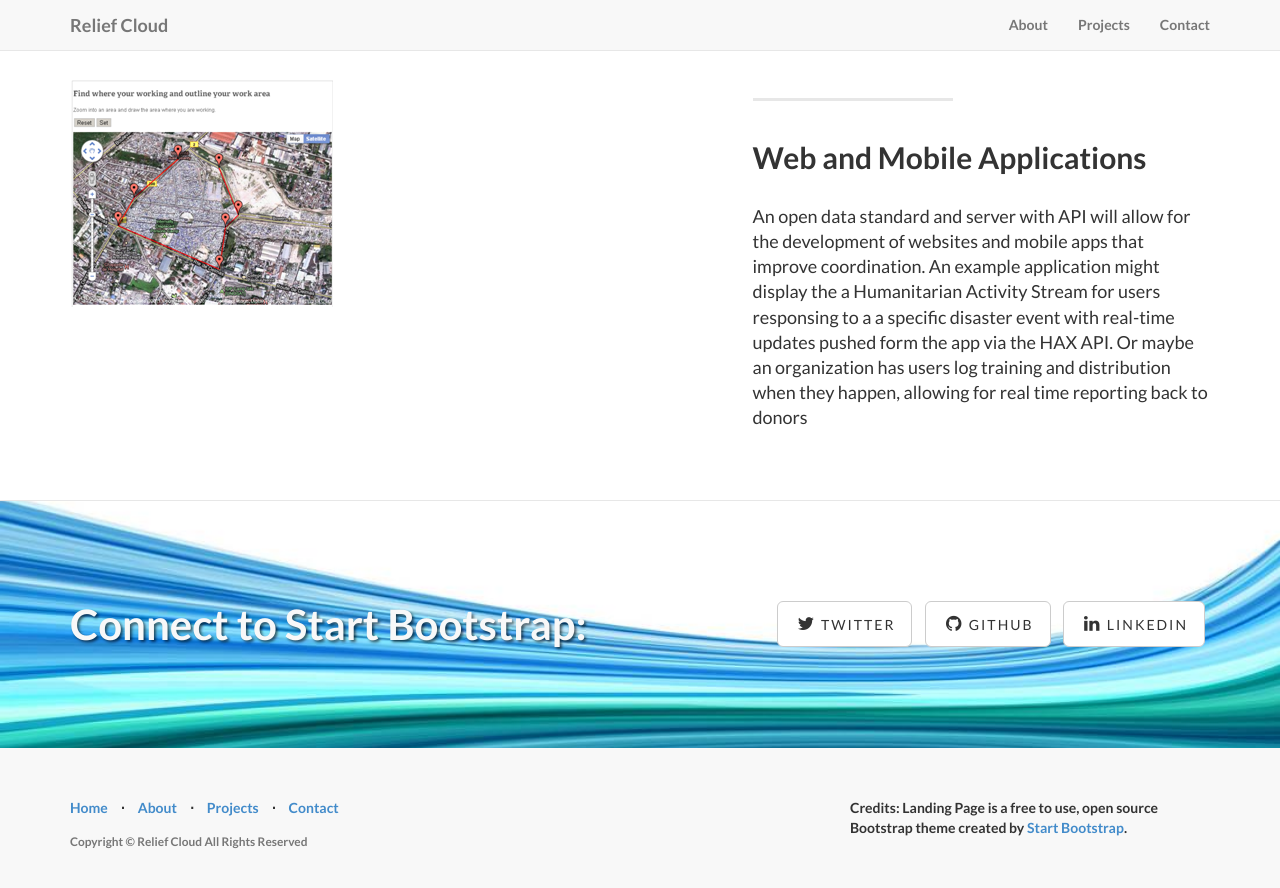
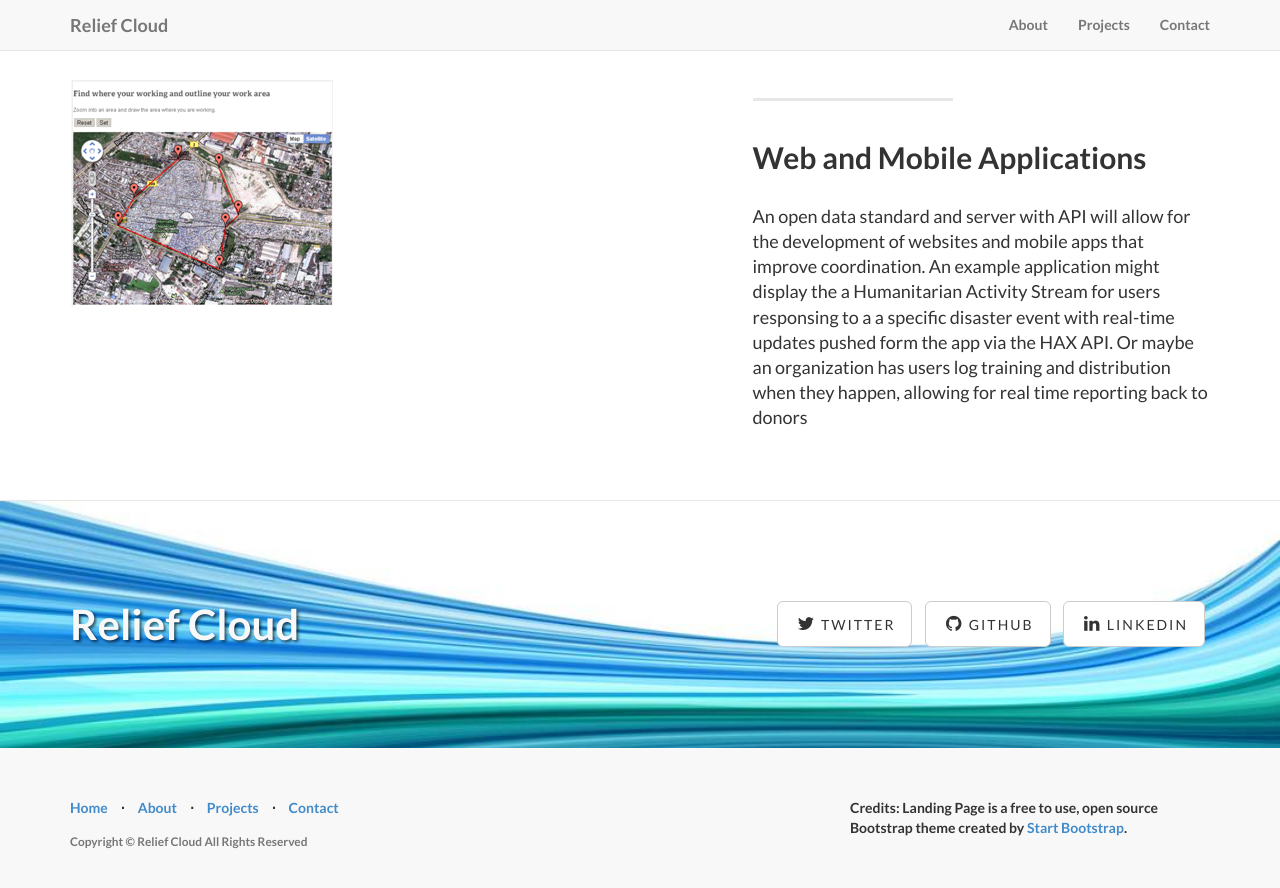
Before and after one commit to ReliefCloud/reliefcloud.github.io, a Jekyll site: the page built from index.html, in a window 1280 px wide and 900 px high, scrolled down 1640 px. Shown: the top 888 px of the window. Built offline with Jekyll 4.4.1, drawn with Linux system fonts in a browser that asks for light colours.

Commit message:
Update contact.html

```diff
--- a/_includes/contact.html
+++ b/_includes/contact.html
@@ -4,7 +4,7 @@
 
         <div class="row">
             <div class="col-lg-6">
-                <h2>Connect to Start Bootstrap:</h2>
+                <h2>Relief Cloud</h2>
             </div>
             <div class="col-lg-6">
                 <ul class="list-inline banner-social-buttons">
```
